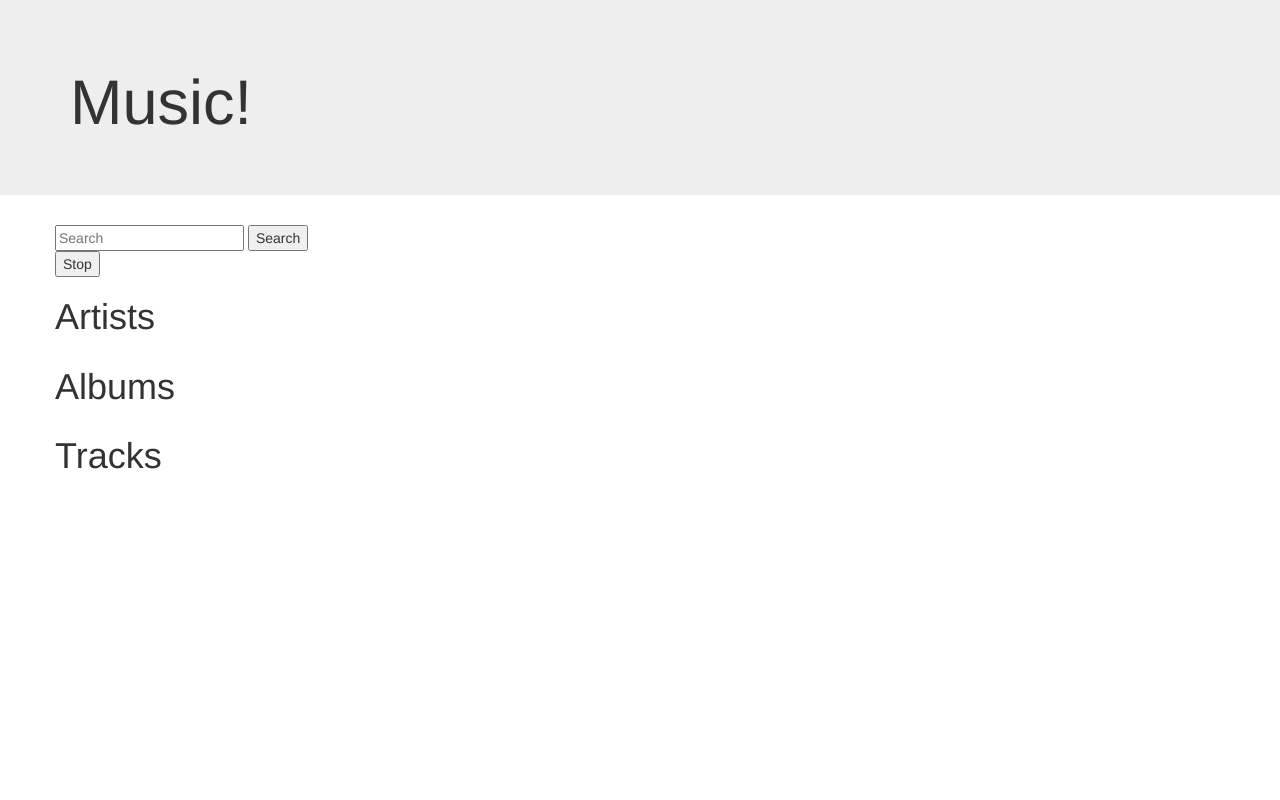
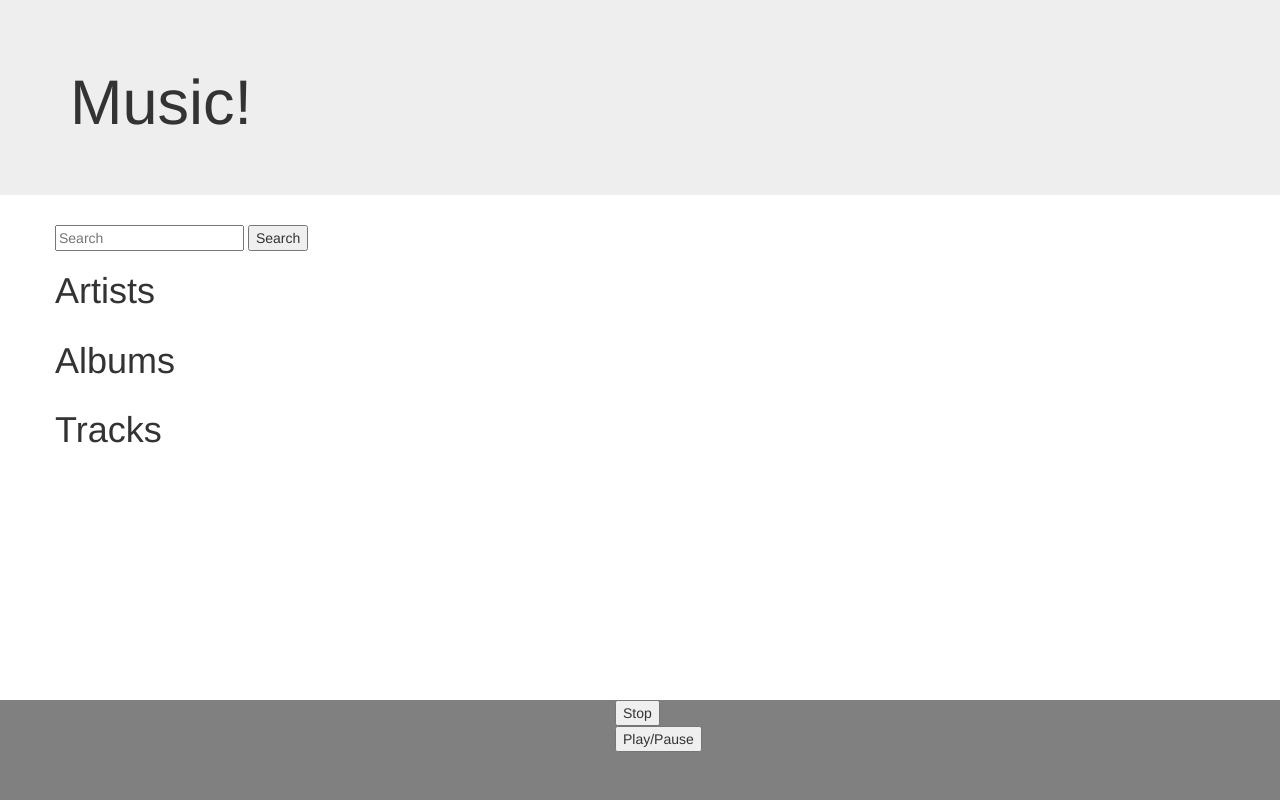
Before and after one commit to simonjduff/rattle-media, a website: page static/index.html in a window 1280 px wide. Drawn offline with nearby package versions, Linux system fonts and the light colour scheme; some packages are replaced by stand-ins of ours; no server answers.

Commit message:
Added player bar to bottom of page, wired up toggle playback

```diff
--- a/static/partials/music.html
+++ b/static/partials/music.html
@@ -9,9 +9,6 @@
             <input type="text" legnth="20" id="searchText" ng-model="searchText" placeholder="Search" />
             <input type="submit" id="searchButton" value="Search" />
         </form>
-        <div>
-            <input type="button" value="Stop" ng-click="stopPlaying()" />
-        </div>
     </div>
     <div class="row">
         <h1>Artists</h1>
@@ -35,3 +32,9 @@
         </div>
     </div>
 </div>
+<div class="player">
+    <div class="playerControls">
+        <input type="button" value="Stop" ng-click="stopPlaying()" />
+        <input type="button" value="Play/Pause" ng-click="togglePlayback()" />
+    </div>
+</div>
--- a/static/scripts/controllers.js
+++ b/static/scripts/controllers.js
@@ -18,5 +18,9 @@
         $scope.stopPlaying = function(){
             socketio.emit('stop');
         }
+
+        $scope.togglePlayback = function(){
+            socketio.emit('toggle playback');
+        }
     }]);
 })();
--- a/static/styles/rattleMusic.css
+++ b/static/styles/rattleMusic.css
@@ -20,3 +20,17 @@
     width:40px;
     height:40px;
 }
+
+.player{
+    position:fixed;
+    bottom:0px;
+    height:100px;
+    width:100%;
+    background-color:grey;
+}
+
+.playerControls{
+    margin-left:auto;
+    margin-right:auto;
+    width:50px;
+}
```
Also changed, not shown: 1 other file.
